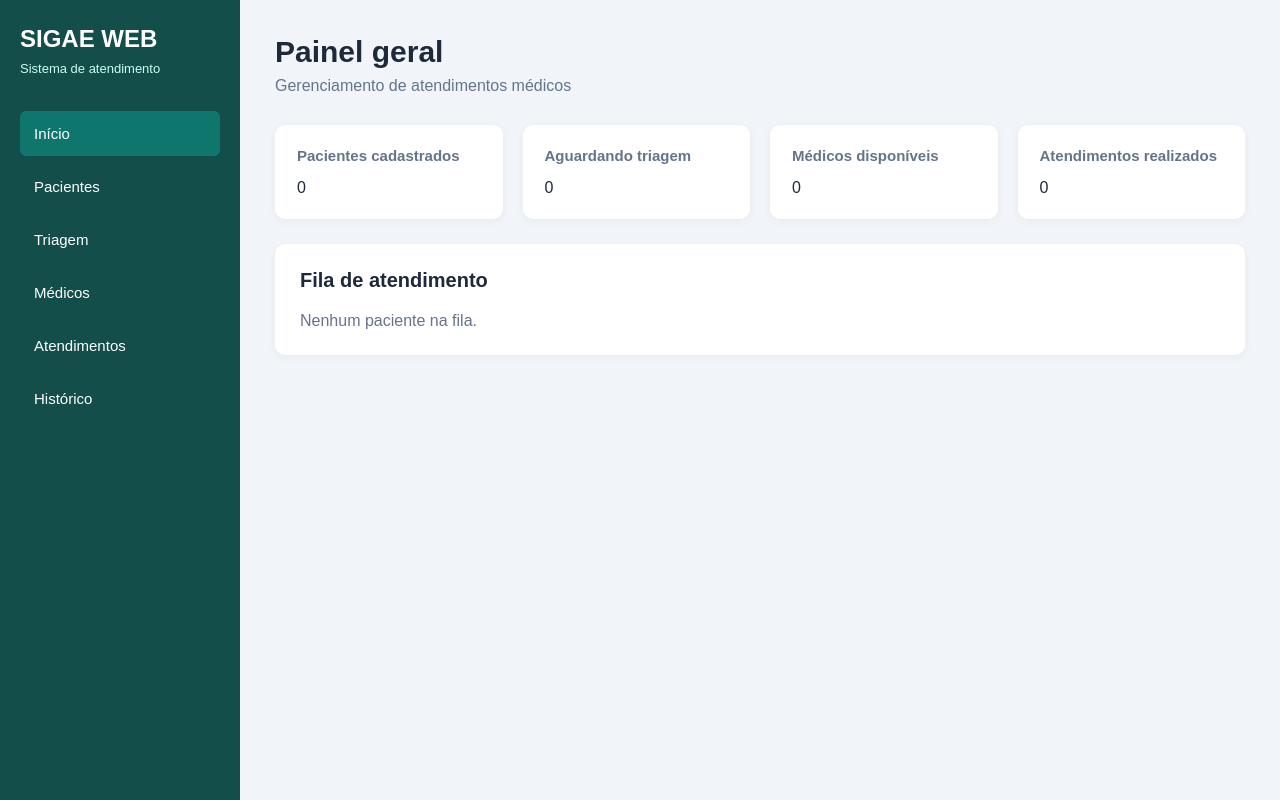
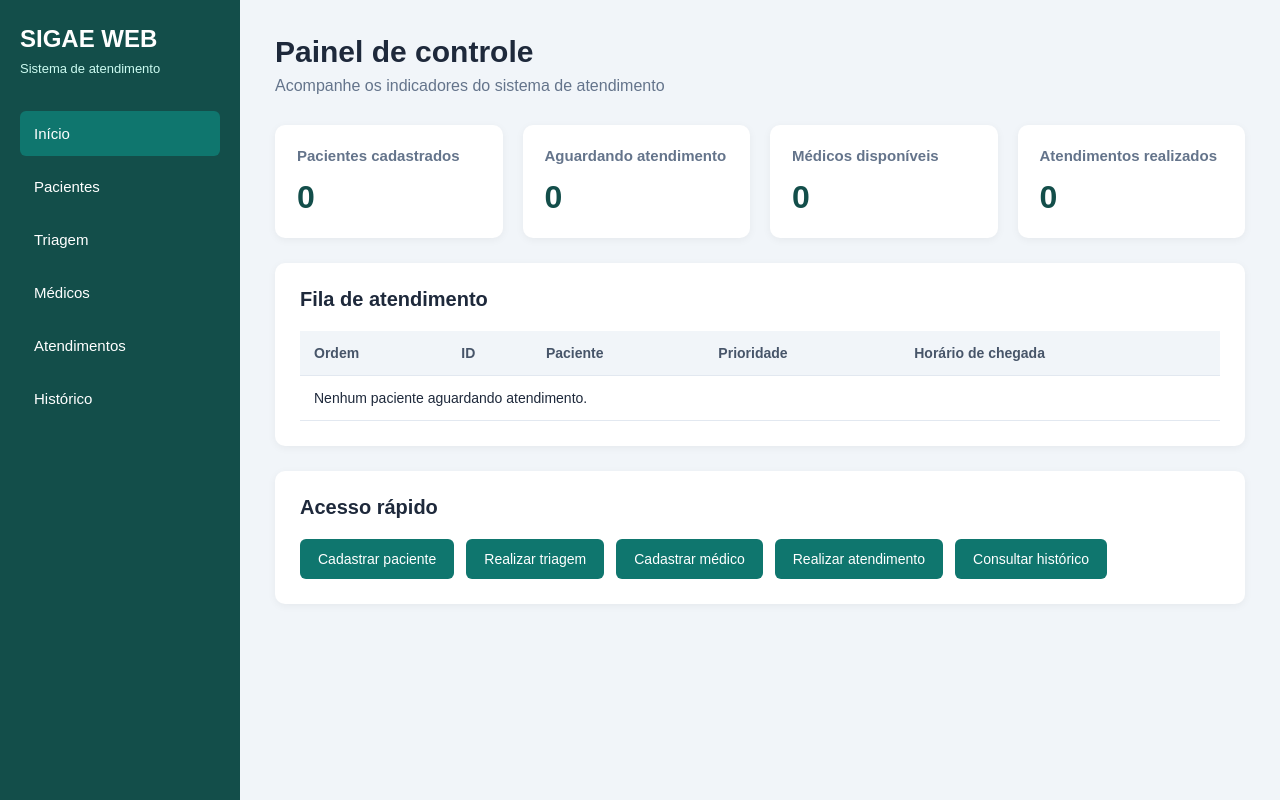
Before and after one commit to predro1/sigae-web, a Flask app: page / in a window 1280 px wide. Run offline with Flask 3, Linux system fonts and the light colour scheme.

Commit message:
feat: implementa dashboard dinamico com indicadores do sistema

```diff
--- a/app.py
+++ b/app.py
@@ -18,7 +18,28 @@ arvore_historico = ArvoreRubroNegra()
 
 @app.route("/")
 def inicio():
-    return render_template("index.html")
+    fila = []
+
+    for item in sorted(fila_triagem.heap):
+        paciente = tabela_pacientes.buscar(item[2])
+
+        if paciente is not None:
+            fila.append({
+                "id": item[2],
+                "nome": paciente[1],
+                "prioridade": item[0],
+                "horario": item[1][11:19]
+            })
+
+    return render_template(
+        "index.html",
+        total_pacientes=tabela_pacientes.quantidade,
+        pacientes_aguardando=len(fila_triagem.heap),
+        medicos_disponiveis=len(fila_medicos.heap),
+        atendimentos_realizados=len(arvore_historico.indice_por_id),
+        fila=fila
+    )
+
 
 
 # Cadastro e listagem de pacientes
--- a/static/style.css
+++ b/static/style.css
@@ -392,3 +392,26 @@ select:focus {
 .btn-alterar:hover {
     background-color: #1d4ed8;
 }
+
+/* Atalhos do dashboard */
+
+.atalhos {
+    display: flex;
+    flex-wrap: wrap;
+    gap: 12px;
+}
+
+.btn-atalho {
+    display: inline-block;
+    background-color: #0f766e;
+    color: white;
+    padding: 12px 18px;
+    border-radius: 6px;
+    text-decoration: none;
+    font-size: 14px;
+    transition: background-color 0.2s;
+}
+
+.btn-atalho:hover {
+    background-color: #134e4a;
+}
--- a/templates/index.html
+++ b/templates/index.html
@@ -25,37 +25,111 @@
     <main class="conteudo">
 
         <header>
-            <h1>Painel geral</h1>
-            <p>Gerenciamento de atendimentos médicos</p>
+            <h1>Painel de controle</h1>
+            <p>Acompanhe os indicadores do sistema de atendimento</p>
         </header>
 
         <section class="indicadores">
 
             <div class="card">
                 <h3>Pacientes cadastrados</h3>
-                <span>0</span>
+                <p>{{ total_pacientes }}</p>
             </div>
 
             <div class="card">
-                <h3>Aguardando triagem</h3>
-                <span>0</span>
+                <h3>Aguardando atendimento</h3>
+                <p>{{ pacientes_aguardando }}</p>
             </div>
 
             <div class="card">
                 <h3>Médicos disponíveis</h3>
-                <span>0</span>
+                <p>{{ medicos_disponiveis }}</p>
             </div>
 
             <div class="card">
                 <h3>Atendimentos realizados</h3>
-                <span>0</span>
+                <p>{{ atendimentos_realizados }}</p>
             </div>
 
         </section>
 
         <section class="painel">
+
             <h2>Fila de atendimento</h2>
-            <p>Nenhum paciente na fila.</p>
+
+            {% set prioridades = {
+                1: "Emergência",
+                2: "Muito urgente",
+                3: "Urgente",
+                4: "Pouco urgente",
+                5: "Não urgente"
+            } %}
+
+            <table>
+                <thead>
+                    <tr>
+                        <th>Ordem</th>
+                        <th>ID</th>
+                        <th>Paciente</th>
+                        <th>Prioridade</th>
+                        <th>Horário de chegada</th>
+                    </tr>
+                </thead>
+
+                <tbody>
+                    {% for paciente in fila %}
+                        <tr>
+                            <td>{{ loop.index }}º</td>
+                            <td>{{ paciente.id }}</td>
+                            <td>{{ paciente.nome }}</td>
+
+                            <td>
+                                <span class="prioridade prioridade-{{ paciente.prioridade }}">
+                                    {{ paciente.prioridade }} -
+                                    {{ prioridades[paciente.prioridade] }}
+                                </span>
+                            </td>
+
+                            <td>{{ paciente.horario }}</td>
+                        </tr>
+                    {% else %}
+                        <tr>
+                            <td colspan="5">
+                                Nenhum paciente aguardando atendimento.
+                            </td>
+                        </tr>
+                    {% endfor %}
+                </tbody>
+            </table>
+
+        </section>
+
+        <section class="painel">
+
+            <h2>Acesso rápido</h2>
+
+            <div class="atalhos">
+                <a href="/pacientes" class="btn-atalho">
+                    Cadastrar paciente
+                </a>
+
+                <a href="/triagem" class="btn-atalho">
+                    Realizar triagem
+                </a>
+
+                <a href="/medicos" class="btn-atalho">
+                    Cadastrar médico
+                </a>
+
+                <a href="/atendimentos" class="btn-atalho">
+                    Realizar atendimento
+                </a>
+
+                <a href="/historico" class="btn-atalho">
+                    Consultar histórico
+                </a>
+            </div>
+
         </section>
 
     </main>
```
Lines whose indentation alone changed are shown as unchanged.
